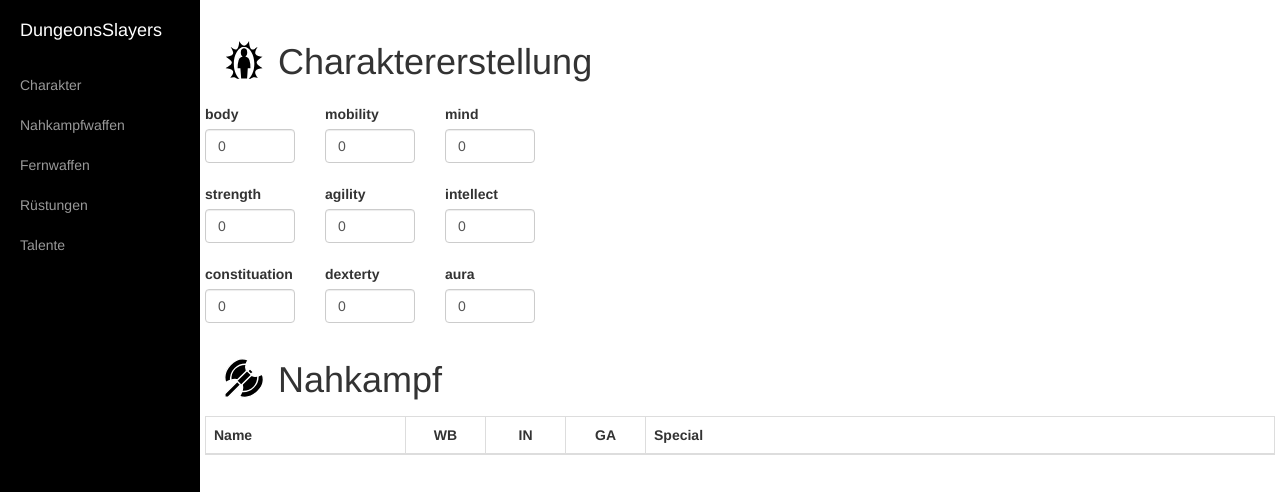
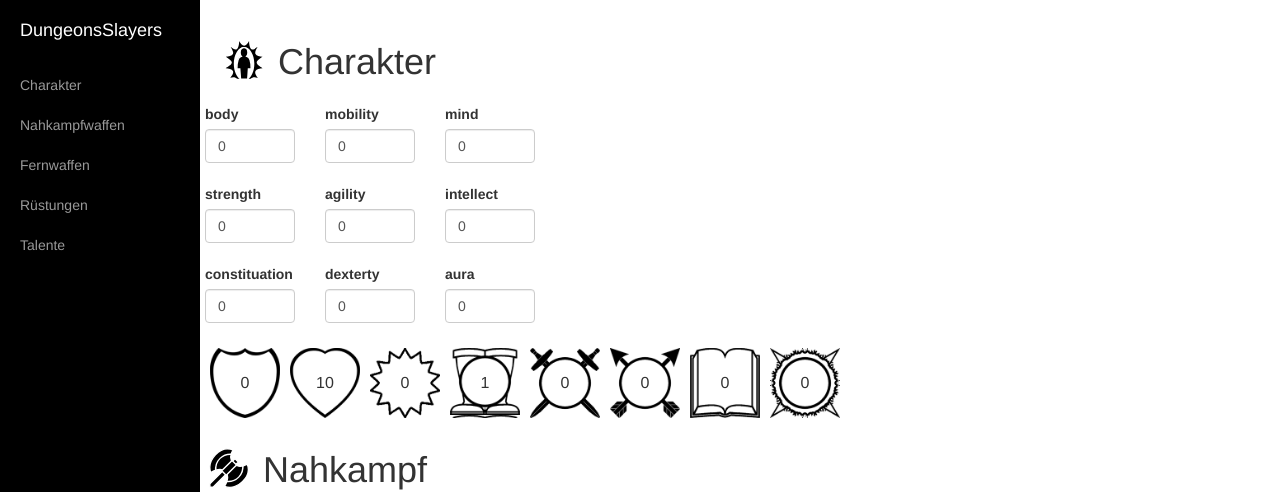
Before and after one commit to DungeonSlayers/dungeonslayers.webapp, a website with bundled scripts: page src/index.html in a window 1280 px wide. Shown: the top 492 px of the page. Built offline with nearby package versions, Linux system fonts and the light colour scheme; no server answers; files whose address does not match are found by name.

Commit message:
introduce battle values

```diff
--- a/package.json
+++ b/package.json
@@ -1,8 +1,8 @@
 {
-    "name": "food",
+    "name": "dungeonslayers.webapp",
     "repository": {
         "type": "git",
-        "url": "https://github.com/solygen/dungeonslayers-webapp.git"
+        "url": "https://github.com/DungeonSlayers/dungeonslayers.webapp.git"
     },
     "version": "0.0.1",
     "devDependencies": {
--- a/src/css/main.css
+++ b/src/css/main.css
@@ -35,3 +35,15 @@ th.id {
     width: 48px;
     padding-bottom: 8px;
 }
+
+.combat-value {
+    float: left;
+    width: 70px;
+    height: 70px;
+    background-size: 70px;
+    margin: 10px 5px;
+    text-shadow: white 0px 0px 2px;
+    font-size: 16px;
+    text-align: center;
+    line-height: 70px;
+}
--- a/src/index.html
+++ b/src/index.html
@@ -48,15 +48,27 @@
                               <span class="glyphicon glyphicon-align-justify"></span>
                             </a>
                             <img src="icons/aura.svg" class="invert">
-                            Charaktererstellung
+                            Charakter
                         </h1>
                     </div>
                     <div class="row characters">
                     </div>
                     <div class="row messages">
                     </div>
+                    <div class="row combat-values">
 
 
+
+                    <div class="combat-value" id="defense" style="background-image: url(img/defense.png);"></div>
+                    <div class="combat-value" id="hit-points" style="background-image: url(img/hit-points.png);"></div>
+                    <div class="combat-value" id="initiative" style="background-image: url(img/initiative.png);"></div>
+                    <div class="combat-value" id="movement-rate" style="background-image: url(img/movement-rate.png);"></div>
+                    <div class="combat-value" id="melee-attack" style="background-image: url(img/melee-attack.png);"></div>
+                    <div class="combat-value" id="ranged-attack" style="background-image: url(img/ranged-attack.png);"></div>
+                    <div class="combat-value" id="spellcasting" style="background-image: url(img/spellcasting.png);"></div>
+                    <div class="combat-value" id="targeted-spellcasting" style="background-image: url(img/targeted-spellcasting.png);"></div>
+
+                    <div style="clear: both"></div>
                     <!-- WAFFEN -->
                     <a name="weapons"></a>
                     <div>
--- a/src/js/character/main.js
+++ b/src/js/character/main.js
@@ -69,13 +69,61 @@ define('character/main', ['character/model', 'character/view'], function (model,
         //register save
         item.on('change', function () {
             console.warn('Save');
-            item.save(feedback, options);
+            //item.save(feedback, options);
         });
 
         //create/draw view
         itemView = view.create({
             model: item
         });
+
+
+        var change = function (id, value) {
+            var node = $('#' + id),
+                fieldval = $('#' + id).text(),
+                current = parseFloat(fieldval === '' ? 0 : fieldval, 10),
+                color = current > value ? 'red' : 'green';
+            node.text(value).finish();
+            //animate
+            if (current !== value && current !== 0) {
+                node.css('color', color)
+                    .animate({fontSize: '20px'})
+                    .animate({fontSize: '12px'})
+                    .animate({fontSize: '16px'})
+                    .animate({fontSize: '16px'}, function () {
+                        $(this).css('color', 'black');
+                    });
+            }
+        };
+
+        var calc = function () {
+            var hp = item.get('body') + item.get('constituation') + 10;
+            change('hit-points', hp);
+
+            var defense = item.get('body') + item.get('constituation');
+            change('defense', defense);
+
+            var initiative = item.get('agility') + item.get('mobility');
+            change('initiative', initiative);
+
+            var mr = (item.get('mobility') / 2) + 1;
+            change('movement-rate', mr);
+
+            var melee = item.get('body') + item.get('strength');
+            change('melee-attack', melee);
+
+            var ranged = item.get('body') + item.get('dexterty');
+            change('ranged-attack', ranged);
+
+            var spellcasting = item.get('mind') + item.get('aura');
+            change('spellcasting', spellcasting);
+
+            var ts = item.get('body') + item.get('dexterty');
+            change('targeted-spellcasting', ts);
+        };
+
+        item.on('change', calc);
+        calc();
 
         itemView.render();
     };
```
Also changed, not shown: src/img/defense.png (added), src/img/hit-points.png (added), src/img/initiative.png (added), src/img/melee-attack.png (added), src/img/movement-rate.png (added), src/img/ranged-attack.png (added), src/img/spellcasting.png (added), src/img/targeted-spellcasting.png (added).
